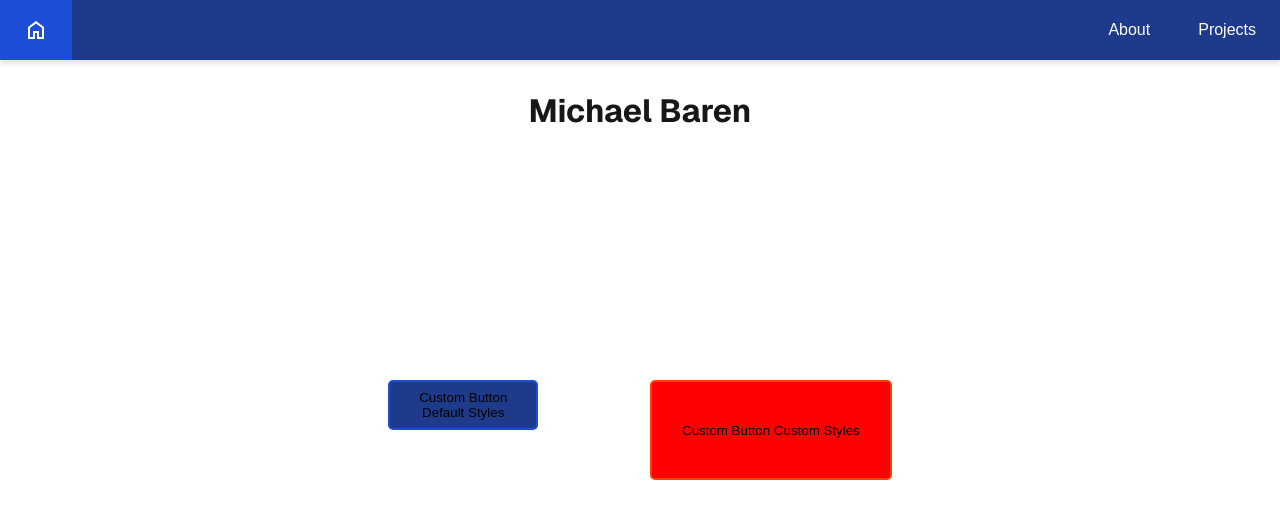
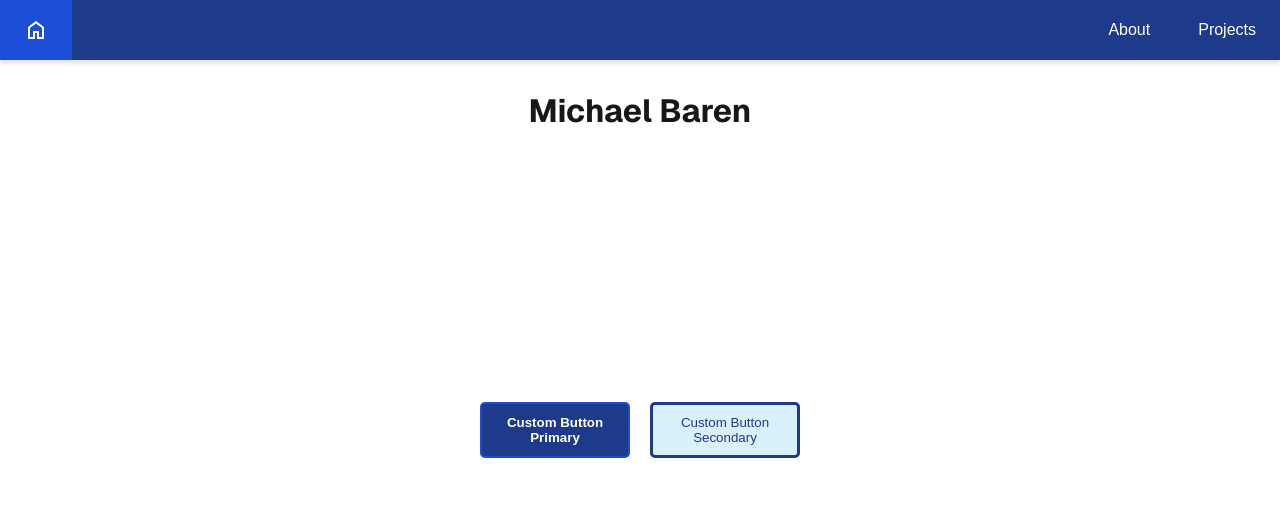
Before and after one commit to mbaren135/my-portfolio, a Next.js app: page / in a window 1280 px wide. Shown: the top 518 px of the page. Built offline with nearby package versions, Linux system fonts and the light colour scheme.

Commit message:
create basic button component

```diff
--- a/app/globals.css
+++ b/app/globals.css
@@ -3,6 +3,7 @@
   --foreground: #171717;
   --primary-fill: rgba(30, 58, 138, 1);
   --primary-accent: rgba(29, 78, 216, 1);
+  --primary-text-color: white;
   --nav-height: 60px;
   --page-view-height: calc(100svh - var(--nav-height))
 }
@@ -13,6 +14,7 @@
     --foreground: #ededed;
     --primary-fill: rgba(26, 7, 70, 1);
     --primary-accent: rgba(39, 10, 107, 1);
+    --primary-text-color: rgb(193, 72, 254);
   }
 }
 
--- a/app/page.tsx
+++ b/app/page.tsx
@@ -101,8 +101,8 @@ export default function Home() {
       <div
         style={{ display: "grid", gridTemplateColumns: "1fr 1fr", gap: "20px" }}
       >
-        <Button>Custom Button Default Styles</Button>
-        <Button className={styles.buttonTest}>Custom Button Custom Styles</Button>
+        <Button variant="primary">Custom Button Primary</Button>
+        <Button variant="secondary">Custom Button Secondary</Button>
       </div>
     </div>
   );
--- a/components/button/index.tsx
+++ b/components/button/index.tsx
@@ -1,12 +1,37 @@
-import React, { ButtonHTMLAttributes } from "react";
+import React, { ButtonHTMLAttributes, forwardRef } from "react";
 import s from "./styles.module.css";
 
-const Button: React.FC<ButtonHTMLAttributes<HTMLButtonElement>> = ({
-  className,
-  children,
-}) => {
-    //TODO: figure out how to get other button attributes
-  return <button className={className ?? s.default}>{children}</button>;
-};
+interface ButtonProps extends ButtonHTMLAttributes<HTMLButtonElement> {
+  variant?: "primary" | "secondary";
+  width?: "content" | "fill";
+  children: string | React.ReactElement;
+}
+
+// const Button: React.FC<ButtonHTMLAttributes<HTMLButtonElement>> = ({
+//   className,
+//   children,
+// }) => {
+//     //TODO: figure out how to get other button attributes
+//   return <button className={className ?? s.default}>{children}</button>;
+// };
+
+const Button = forwardRef<HTMLButtonElement, ButtonProps>(
+  (
+    { variant = "primary", width = "content", children, className, ...props },
+    ref
+  ) => {
+    return (
+      <button
+        ref={ref}
+        className={`${s.button} ${s[`variant-${variant}`]} width-${
+          s[`width-${width}`]
+        } ${className ?? ""}`}
+        {...props}
+      >
+        {children}
+      </button>
+    );
+  }
+);
 
 export default Button;
--- a/components/button/styles.module.css
+++ b/components/button/styles.module.css
@@ -1,17 +1,60 @@
-.default {
+:root {
+  --button-primary-fill: var(--primary-fill);
+  --button-primary-accent: var(--primary-accent);
+  --button-primary-text: white;
+
+  --button-secondary-fill: rgb(217, 241, 253);
+  --button-secondary-accent: var(--primary-accent);
+  --button-secondary-text: var(--primary-fill);
+}
+
+@media (prefers-color-scheme: dark) {
+  :root {
+    --button-primary-text: rgb(193, 72, 254);
+    --button-secondary-fill: rgba(147, 107, 159, 0.2);
+    --button-secondary-text: rgb(160, 110, 183);
+    --button-secondary-accent: var(--primary-accent)
+  }
+}
+
+.button {
   display: flex;
   align-items: center;
   justify-content: center;
   min-width: 100px;
   max-width: 150px;
-    max-height: 50px;
+  min-height: 28px;
   padding: 10px;
-    background-color: var(--primary-fill);
+  border: solid 2px;
   border-radius: 5px;
-    border: solid 2px var(--primary-accent);
 }
 
-.default:hover {
+.variant-primary {
+  background-color: var(--button-primary-fill);
+  color: var(--button-primary-text);
+  border-color: var(--button-primary-accent);
+  font-weight: bold;
+}
+
+.variant-secondary {
+  color: var(--button-secondary-text);
+  background-color: var(--button-secondary-fill);
+  border-color: var(--button-secondary-accent);
+  border: solid 3px;
+}
+
+.width-content {
+  min-width: 28px;
+  max-width: none;
+}
+
+.width-fill {
+  width: 100%;
+}
+
+.button:hover {
   cursor: pointer;
+}
+.variant-primary:hover {
   background-color: var(--primary-accent);
 }
--- a/components/navbar/styles.module.css
+++ b/components/navbar/styles.module.css
@@ -10,6 +10,7 @@
   z-index: 10;
   position: sticky;
   top: 0;
+  color: var(--primary-text-color)
 }
 
 .nav .navList {
```
Lines whose indentation alone changed are shown as unchanged.
